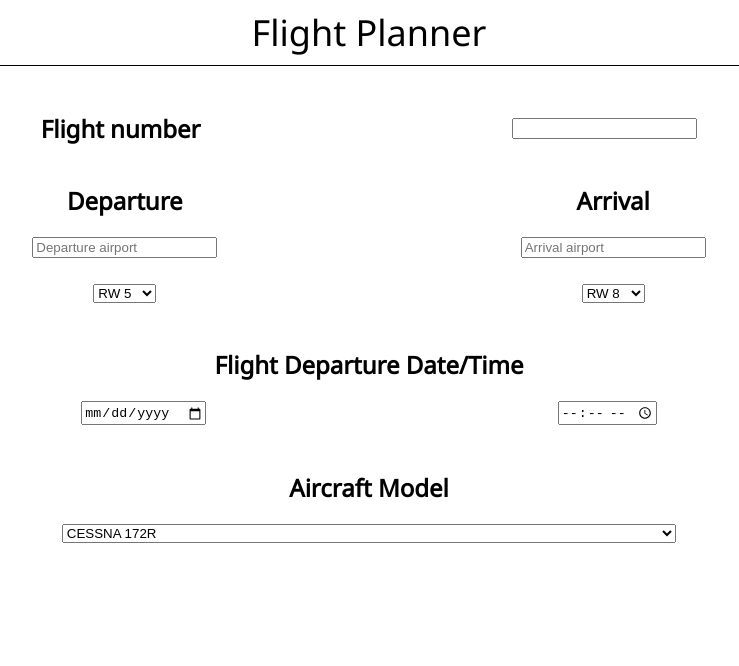
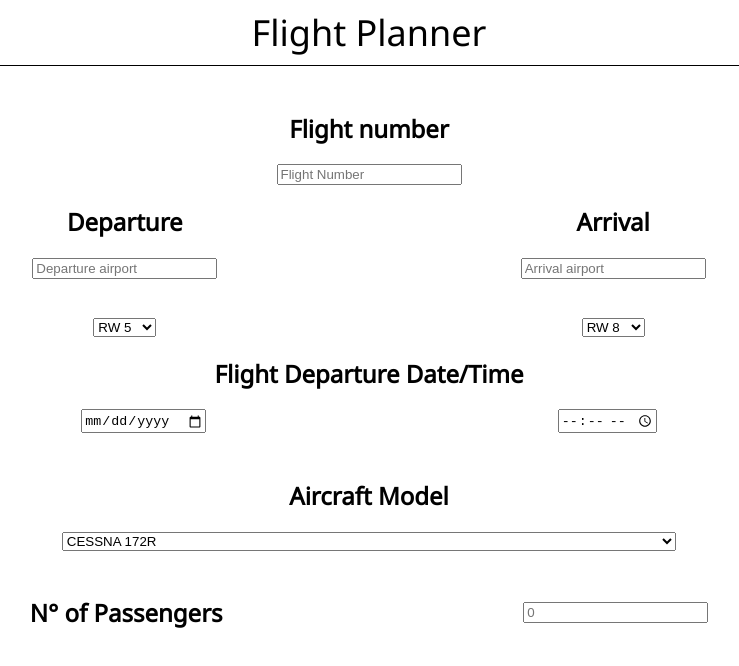
Before and after one commit to kornrumpfl/capstone_flightPlanner, a React (Create React App) app: page / in a window 1280 px wide. Shown: the top 666 px of the page, without its empty margins (271-1010 px from the left). Built offline with nearby package versions, Linux system fonts and the light colour scheme.

Commit message:
add field to passengers number

```diff
--- a/src/components/Main.js
+++ b/src/components/Main.js
@@ -5,7 +5,11 @@ export default function Main() {
     <InputFlightData>
       <SectionFlightInfo>
         <h2>Flight number</h2>
-        <input type="text" name="flightNumber"></input>
+        <input
+          type="text"
+          name="flightNumber"
+          placeholder="Flight Number"
+        ></input>
       </SectionFlightInfo>
       <AirportSelection>
         <Departure>
@@ -52,6 +56,10 @@ export default function Main() {
           <option value="SF50">VISION JET</option>
         </select>
       </Aircraft>
+      <NumberOfPassengers>
+        <h2>N° of Passengers</h2>
+        <input type="number" name="numberOfPassengers" placeholder="0"></input>
+      </NumberOfPassengers>
     </InputFlightData>
   );
 }
@@ -59,6 +67,7 @@ export default function Main() {
 const SectionFlightInfo = styled.section`
   margin-top: 2vw;
   display: flex;
+  flex-direction: column;
   align-items: center;
   justify-content: space-evenly;
   input {
@@ -76,13 +85,13 @@ const Departure = styled.div`
   display: flex;
   flex-direction: column;
   align-items: center;
-  justify-content: space-between;
+  justify-content: space-evenly;
 
   input {
     max-width: 40vw;
   }
   select {
-    margin: 2vw;
+    margin-top: 3vw;
   }
 `;
 
@@ -96,7 +105,7 @@ const Arrival = styled.div`
     max-width: 40vw;
   }
   select {
-    margin: 2vw;
+    margin-top: 3vw;
   }
 `;
 
@@ -131,3 +140,12 @@ const Aircraft = styled.section`
     min-width: 50%;
   }
 `;
+const NumberOfPassengers = styled.section`
+  display: flex;
+  flex-direction: row;
+  justify-content: space-evenly;
+  align-items: center;
+  input {
+    max-width: 20%;
+  }
+`;
```
